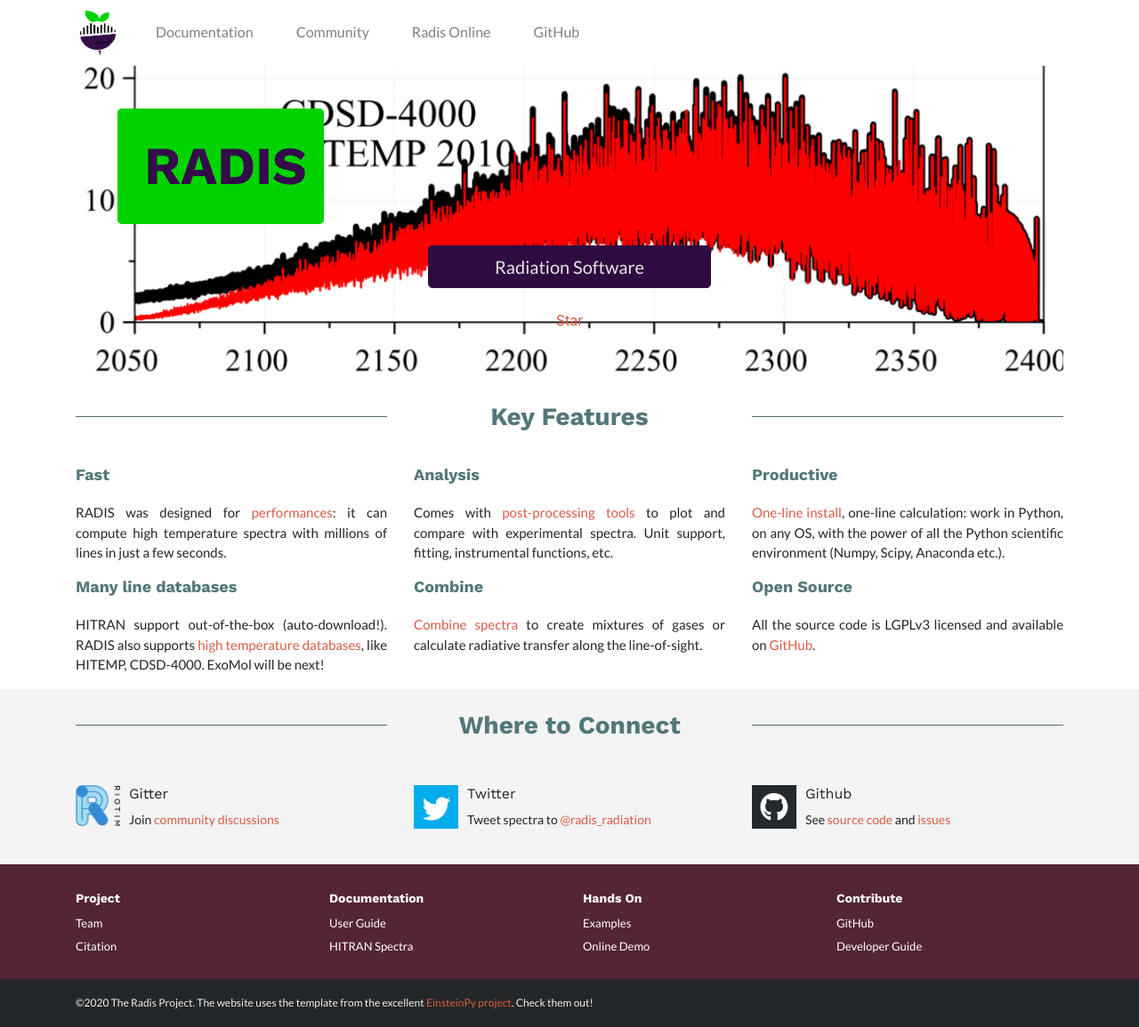
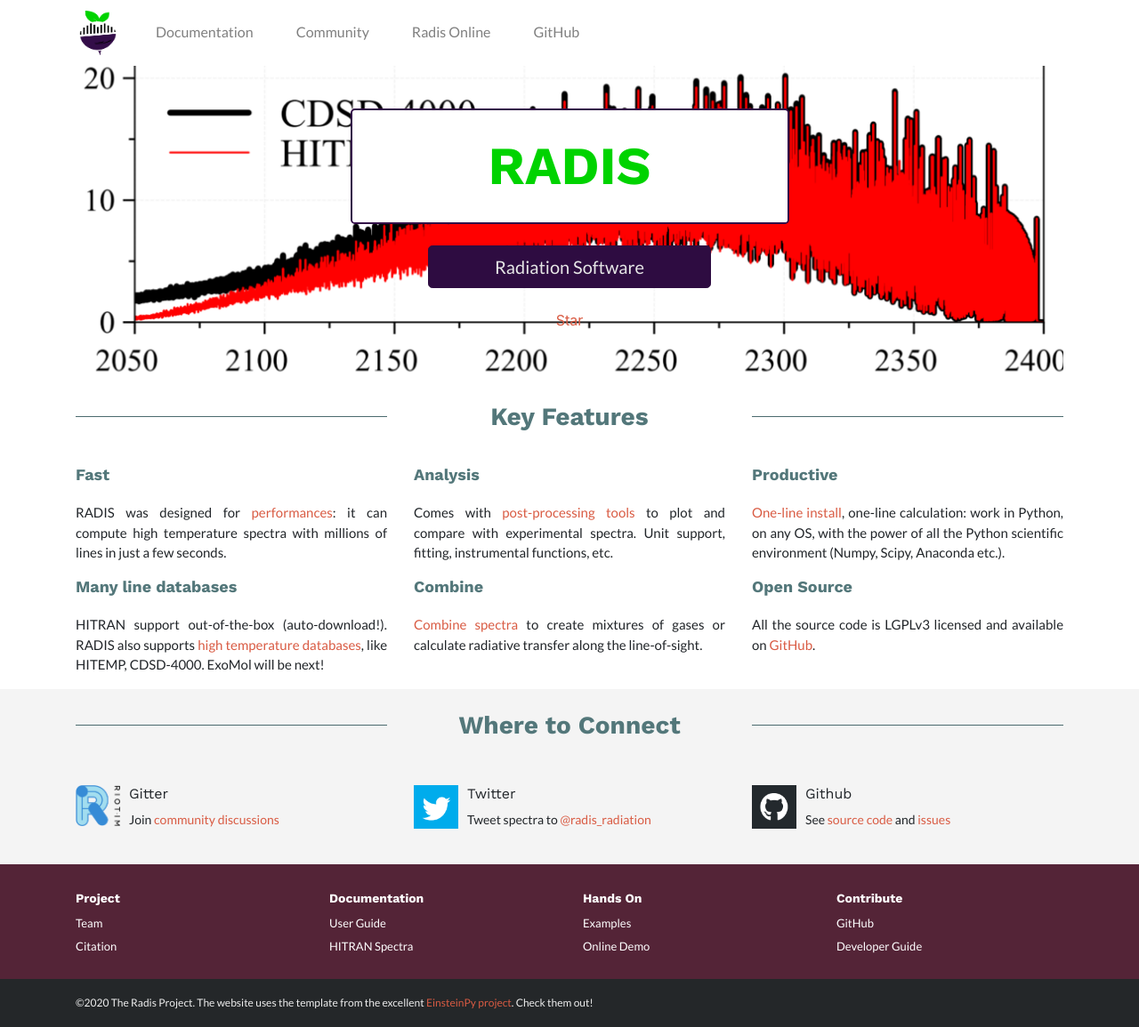
Before and after one commit to radis/radis.github.io, a Jekyll site: the page built from index.html, in a window 1280 px wide. Shown: the whole page at 89% size. Built offline with Jekyll 4.4.1, drawn with Linux system fonts in a browser that asks for light colours.

Commit message:
fix alignment and colors

```diff
--- a/_includes/hero.html
+++ b/_includes/hero.html
@@ -3,10 +3,12 @@
   <div class="hero" id="hero">
     <div class="container">
       <div class="row">
-        <div class="col-lg-3 col-md-6 col-sm-3">
+        <div class="col-sm-3"></div>
+        <div class="col-sm-6">
           <a class="btn btn-success btn-lg btn-block" href="https://radis.readthedocs.io" role="button">RADIS</a>
         <br>
         </div>
+        <div class="col-sm-3"></div>
       </div>
       <div class="row">
         <div class="col-lg-4 col-md-4 col-sm-4"></div>
--- a/css/main.sass
+++ b/css/main.sass
@@ -94,14 +94,14 @@
   font-weight: 900
   font-size: 60px
   padding: 18px 28px
-  color: #330d48
-  background-color: #00d300
-  border-color: #00d300
+  color: #00d300
+  background-color: #fff
+  border-color: #330d48
   border-width: 2px
   &:hover
-    filter: brightness(100%)
-    background-color: #00d300
-    border-color: #00d300
+    color: #330d48
+    background-color: #fff
+    border-color: #330d48
     border-width: 2px
 
 .btn-primary
```
